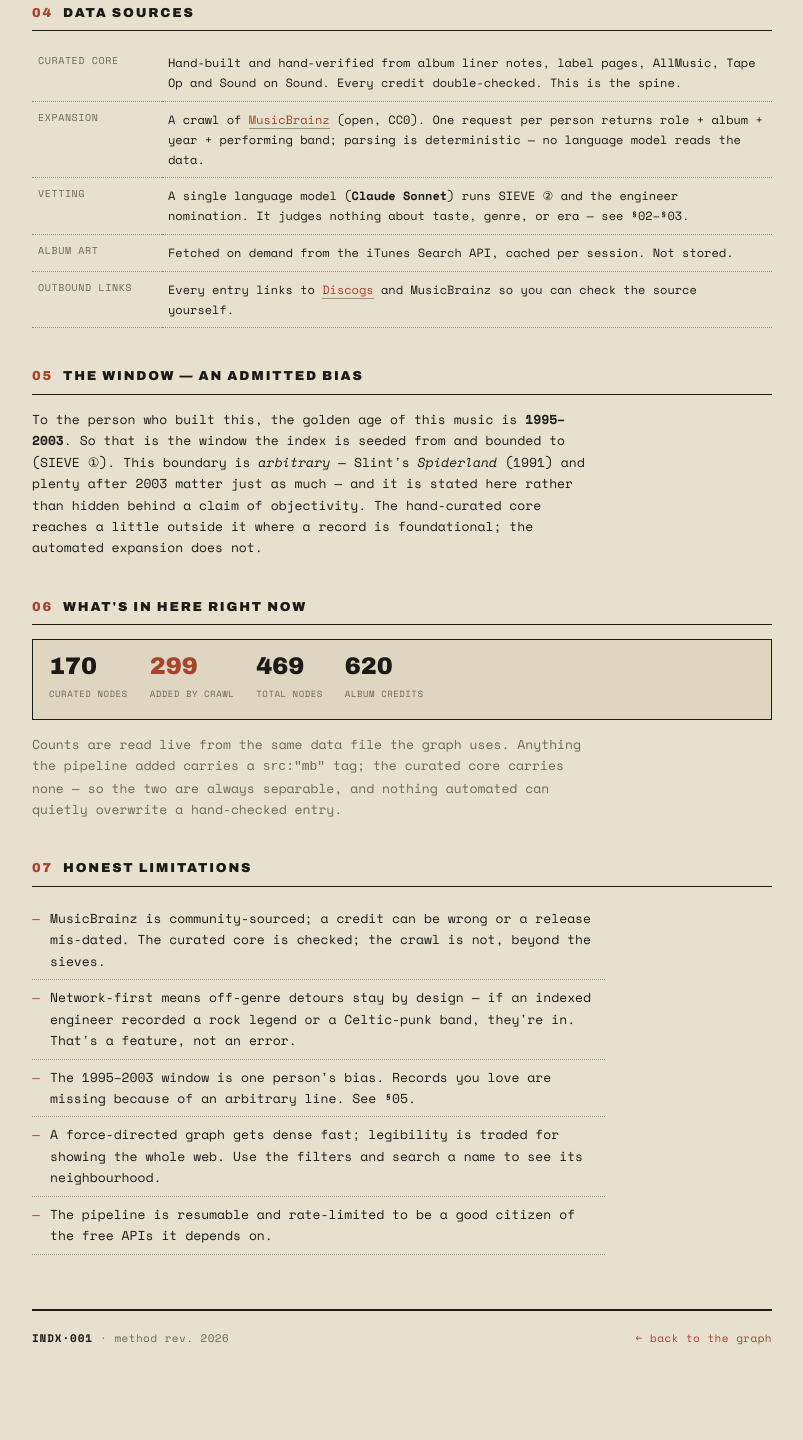
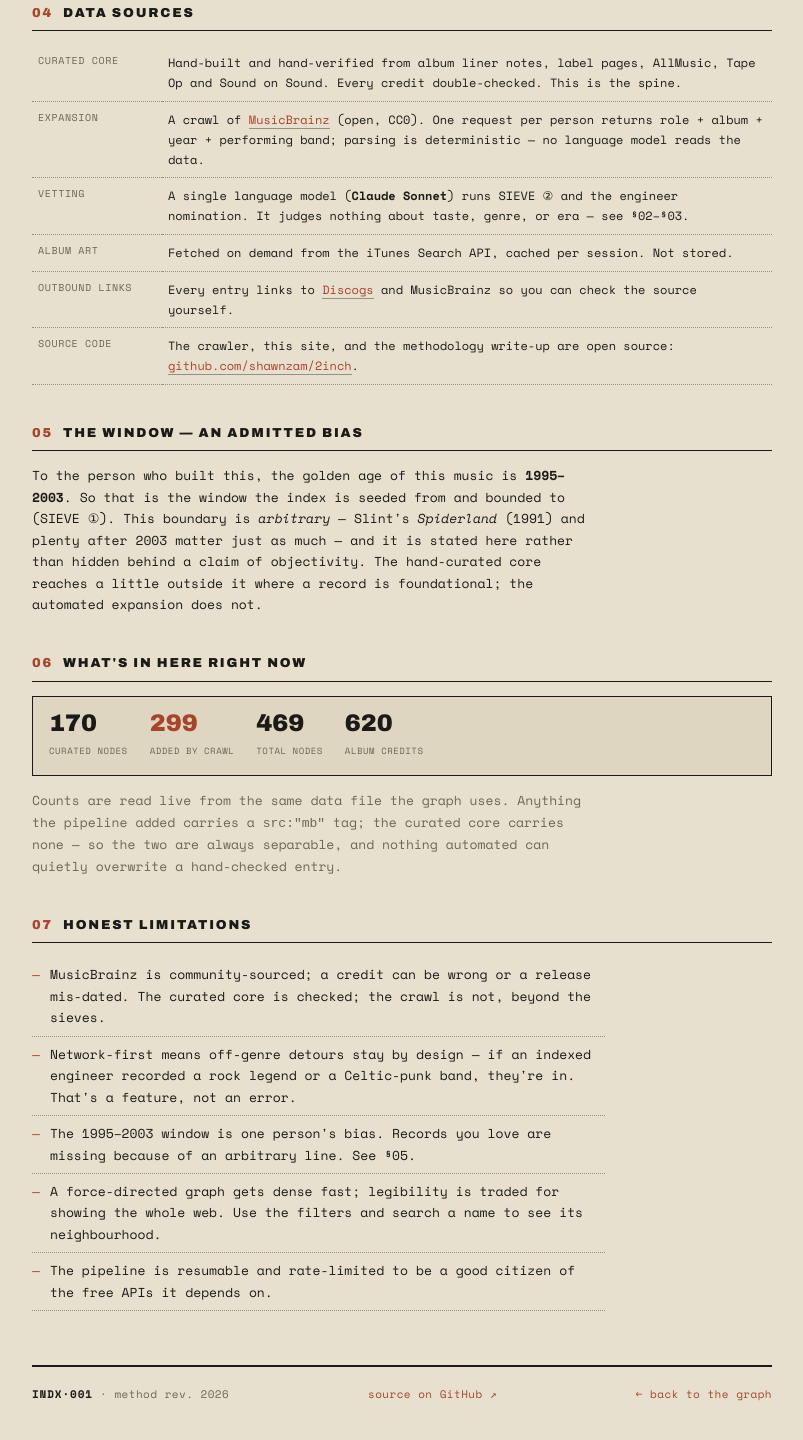
Before and after one commit to shawnzam/2inch, a plain HTML site: page indie-index/about.html in a window 1280 px wide. Shown: the part 2371-3811 px from the top of the page, without its empty margins (238-1041 px from the left). Drawn offline with nearby package versions, Linux system fonts and the light colour scheme.

Commit message:
about: link to the GitHub repo
Co-Authored-By: Claude Opus 4.8 (1M context) <noreply@anthropic.com>

```diff
--- a/indie-index/about.html
+++ b/indie-index/about.html
@@ -243,6 +243,7 @@ array of name strings, nothing else.</pre>
       <tr><td class="h">Vetting</td><td>A single language model (<strong class="k">Claude Sonnet</strong>) runs SIEVE ② and the engineer nomination. It judges nothing about taste, genre, or era — see §02–§03.</td></tr>
       <tr><td class="h">Album art</td><td>Fetched on demand from the iTunes Search API, cached per session. Not stored.</td></tr>
       <tr><td class="h">Outbound links</td><td>Every entry links to <a class="ext" href="https://www.discogs.com" target="_blank" rel="noopener">Discogs</a> and MusicBrainz so you can check the source yourself.</td></tr>
+      <tr><td class="h">Source code</td><td>The crawler, this site, and the methodology write-up are open source: <a class="ext" href="https://github.com/shawnzam/2inch" target="_blank" rel="noopener">github.com/shawnzam/2inch</a>.</td></tr>
     </table>
   </section>
 
@@ -286,6 +287,7 @@ array of name strings, nothing else.</pre>
 
   <footer>
     <span><span class="cat">INDX&middot;001</span> · method rev. 2026</span>
+    <span><a href="https://github.com/shawnzam/2inch" target="_blank" rel="noopener">source on GitHub ↗</a></span>
     <span><a href="index.html">← back to the graph</a></span>
   </footer>
 </div>
```
